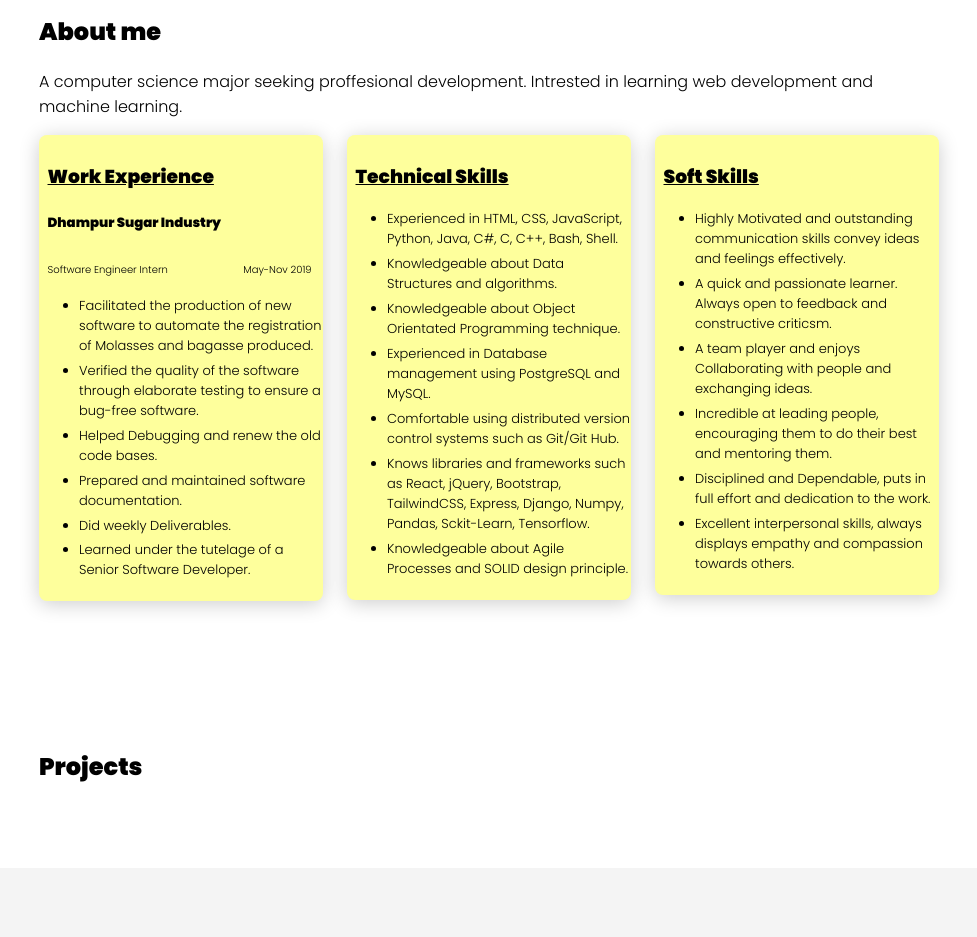
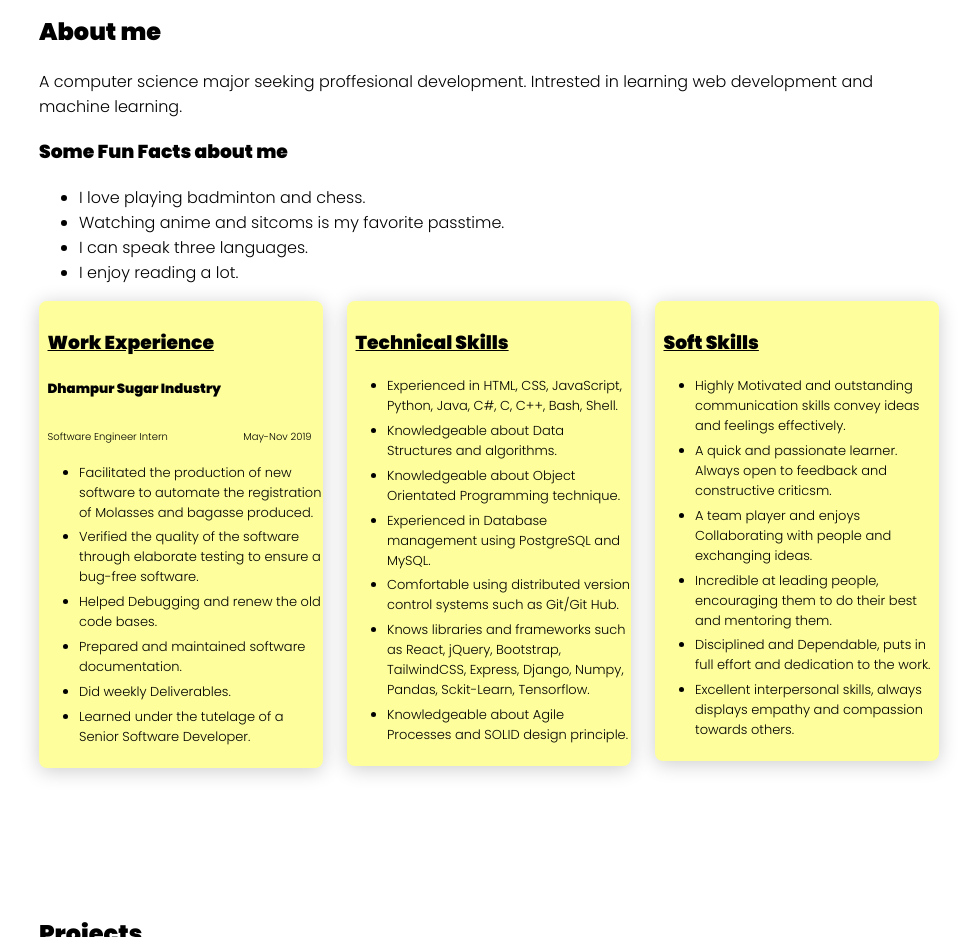
Before and after one commit to ujjwaldixt/ujjwaldixt.github.io, a website: page index.html in a window 1280 px wide. Shown: the part 1000-1937 px from the top of the page, without its empty margins (151-1128 px from the left). Drawn offline with Linux system fonts and the light colour scheme.

Commit message:
Update index.html

```diff
--- a/index.html
+++ b/index.html
@@ -55,6 +55,13 @@
       <div id="about" class="home-about">
         <h2>About me</h2>
         <p>A computer science major seeking proffesional development. Intrested in learning web development and machine learning.</p>
+        <h3>Some Fun Facts about me</h3>
+        <ul>
+          <li>I love playing badminton and chess.</li>
+          <li>Watching anime and sitcoms is my favorite passtime.</li>
+          <li>I can speak three languages.</li>
+          <li>I enjoy reading a lot.</li>
+        </ul>
         <div class="columns">
           <div class="col fade-in">
             <div class="card">
```
